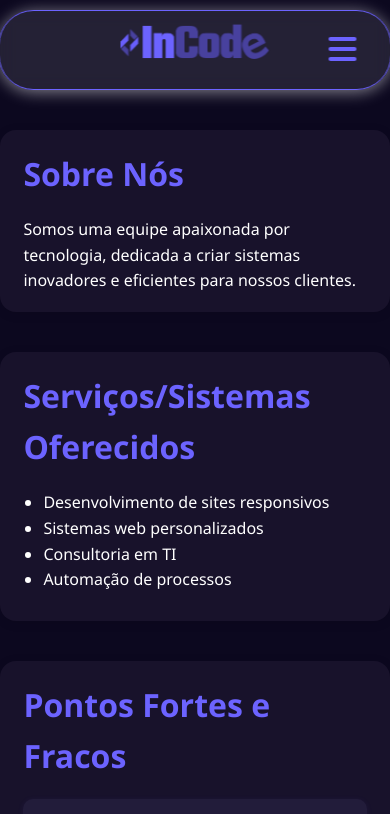
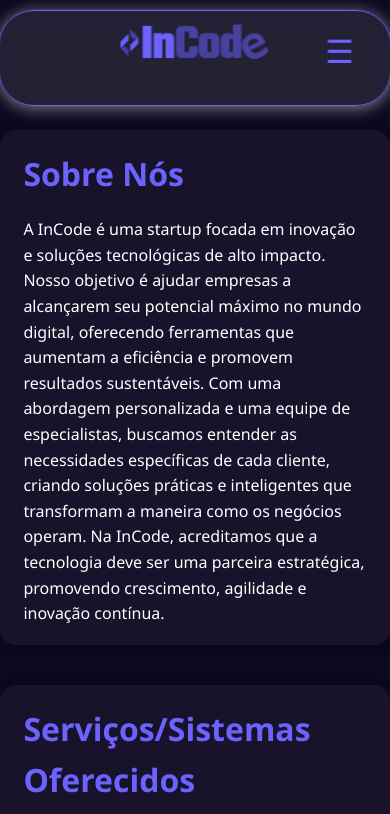
Before and after one commit to YgorBirochi/InCode, a plain HTML site: page index.html in a window 390 px wide. Shown: the top 814 px of the page. Drawn offline with Linux system fonts and the light colour scheme.

Commit message:
Mudanças Leves de Design

```diff
--- a/assets/css/style.css
+++ b/assets/css/style.css
@@ -23,10 +23,11 @@ body {
 header {
     position: fixed;
     top: 10px;
+    height: 70px;
     left: 50%;
     transform: translateX(-50%);
     width: 90vw;
-    max-width: 650px;
+    max-width: 550px;
     min-width: 280px;
     z-index: 100;
     background-color: rgba(255, 255, 255, 0.1); /* translúcido */
@@ -181,42 +182,35 @@ footer {
     position: absolute;
     top: 22px;
     right: 32px;
-    width: 32px;
-    height: 32px;
+    width: 38px;
+    height: 38px;
     z-index: 200;
     cursor: pointer;
-    flex-direction: column;
+    background: none;
+    border: none;
+    outline: none;
     justify-content: center;
     align-items: center;
+    font-size: 2rem;
+    color: #6c63ff;
+    transition: color 0.2s;
+    padding: 0;
 }
 
-.nav-toggle span,
-.nav-toggle span:before,
-.nav-toggle span:after {
-    display: block;
-    background: #6c63ff;
-    height: 4px;
-    width: 28px;
-    border-radius: 2px;
-    position: absolute;
-    transition: 0.3s;
-    content: '';
+.nav-toggle:focus {
+    outline: 2px solid #6c63ff;
 }
 
-.nav-toggle span {
-    position: relative;
+#navIcon {
+    pointer-events: none;
+    font-size: 2rem;
+    color: #6c63ff;
+    transition: color 0.2s;
 }
 
-.nav-toggle span:before {
-    content: '';
-    top: -10px;
-    position: absolute;
-}
-
-.nav-toggle span:after {
-    content: '';
-    top: 10px;
-    position: absolute;
+.nav-toggle.active #navIcon,
+.nav-toggle:active #navIcon {
+    color: #fff;
 }
 
 /* Toggle active state */
--- a/index.html
+++ b/index.html
@@ -10,9 +10,9 @@
     <div class="center">
         <header>
             <img src="assets/img/logo.png" alt="InCode Logo" class="logo">
-            <div class="nav-toggle" id="navToggle">
-                <span></span>
-            </div>
+            <button class="nav-toggle" id="navToggle" aria-label="Abrir menu" aria-expanded="false">
+                <span id="navIcon">☰</span>
+            </button>
             <nav class="nav-menu" id="navMenu">
                 <a href="#sobre-nos">Sobre Nós</a>
                 <a href="#servicos">Serviços</a>
@@ -23,7 +23,7 @@
     </div>
     <section id="sobre-nos">
         <h2>Sobre Nós</h2>
-        <p>Somos uma equipe apaixonada por tecnologia, dedicada a criar sistemas inovadores e eficientes para nossos clientes.</p>
+        <p>A InCode é uma startup focada em inovação e soluções tecnológicas de alto impacto. Nosso objetivo é ajudar empresas a alcançarem seu potencial máximo no mundo digital, oferecendo ferramentas que aumentam a eficiência e promovem resultados sustentáveis. Com uma abordagem personalizada e uma equipe de especialistas, buscamos entender as necessidades específicas de cada cliente, criando soluções práticas e inteligentes que transformam a maneira como os negócios operam. Na InCode, acreditamos que a tecnologia deve ser uma parceira estratégica, promovendo crescimento, agilidade e inovação contínua.</p>
     </section>
 
     <section id="servicos">
@@ -77,15 +77,21 @@
         document.addEventListener('DOMContentLoaded', function() {
             const navToggle = document.getElementById('navToggle');
             const navMenu = document.getElementById('navMenu');
-            if(navToggle && navMenu) {
+            const navIcon = document.getElementById('navIcon');
+            if(navToggle && navMenu && navIcon) {
                 navToggle.addEventListener('click', function() {
                     navToggle.classList.toggle('active');
                     navMenu.classList.toggle('active');
+                    const opened = navMenu.classList.contains('active');
+                    navIcon.textContent = opened ? '✖' : '☰';
+                    navToggle.setAttribute('aria-expanded', opened ? 'true' : 'false');
                 });
                 navMenu.querySelectorAll('a').forEach(link => {
                     link.addEventListener('click', () => {
                         navToggle.classList.remove('active');
                         navMenu.classList.remove('active');
+                        navIcon.textContent = '☰';
+                        navToggle.setAttribute('aria-expanded', 'false');
                     });
                 });
             }
```
